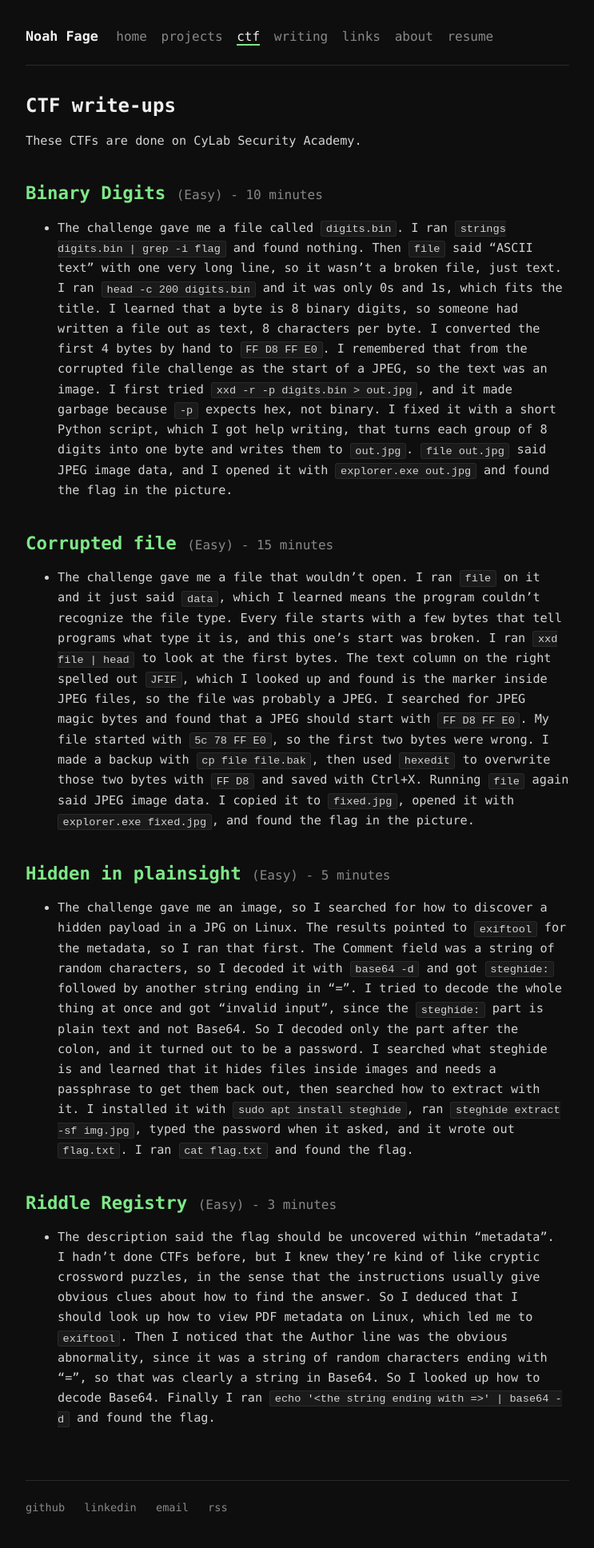
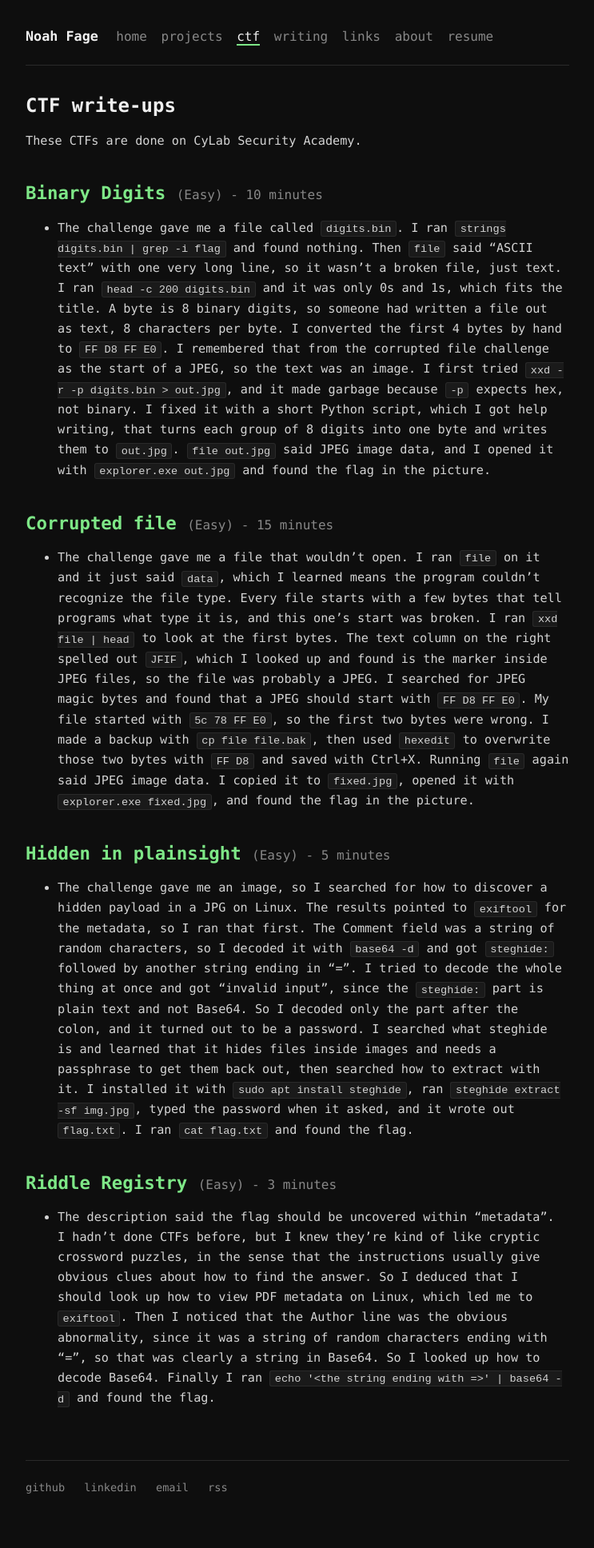
Before and after one commit to noah-fage/noah-fage.github.io, a Jekyll site: the page built from ctf.md, in a window 1280 px wide. Shown: the whole page at 80% size, without its empty margins (268-1011 px from the left). Built offline with Jekyll 4.4.1, drawn with Linux system fonts in a browser that asks for light colours; after the commit the page ends 1911 px from its top, so only the background shows below that.

Commit message:
Reword Binary Digits write-up

```diff
--- a/ctf.md
+++ b/ctf.md
@@ -12,7 +12,7 @@ These CTFs are done on CyLab Security Academy.
 
 <h2 class="ctf-title" id="binary-digits">Binary Digits <span class="ctf-meta">(Easy) - 10 minutes</span></h2>
 
-* The challenge gave me a file called `digits.bin`. I ran `strings digits.bin | grep -i flag` and found nothing. Then `file` said "ASCII text" with one very long line, so it wasn't a broken file, just text. I ran `head -c 200 digits.bin` and it was only 0s and 1s, which fits the title. I learned that a byte is 8 binary digits, so someone had written a file out as text, 8 characters per byte. I converted the first 4 bytes by hand to `FF D8 FF E0`. I remembered that from the corrupted file challenge as the start of a JPEG, so the text was an image. I first tried `xxd -r -p digits.bin > out.jpg`, and it made garbage because `-p` expects hex, not binary. I fixed it with a short Python script, which I got help writing, that turns each group of 8 digits into one byte and writes them to `out.jpg`. `file out.jpg` said JPEG image data, and I opened it with `explorer.exe out.jpg` and found the flag in the picture.
+* The challenge gave me a file called `digits.bin`. I ran `strings digits.bin | grep -i flag` and found nothing. Then `file` said "ASCII text" with one very long line, so it wasn't a broken file, just text. I ran `head -c 200 digits.bin` and it was only 0s and 1s, which fits the title. A byte is 8 binary digits, so someone had written a file out as text, 8 characters per byte. I converted the first 4 bytes by hand to `FF D8 FF E0`. I remembered that from the corrupted file challenge as the start of a JPEG, so the text was an image. I first tried `xxd -r -p digits.bin > out.jpg`, and it made garbage because `-p` expects hex, not binary. I fixed it with a short Python script, which I got help writing, that turns each group of 8 digits into one byte and writes them to `out.jpg`. `file out.jpg` said JPEG image data, and I opened it with `explorer.exe out.jpg` and found the flag in the picture.
 
 <h2 class="ctf-title" id="corrupted-file">Corrupted file <span class="ctf-meta">(Easy) - 15 minutes</span></h2>
 
```
